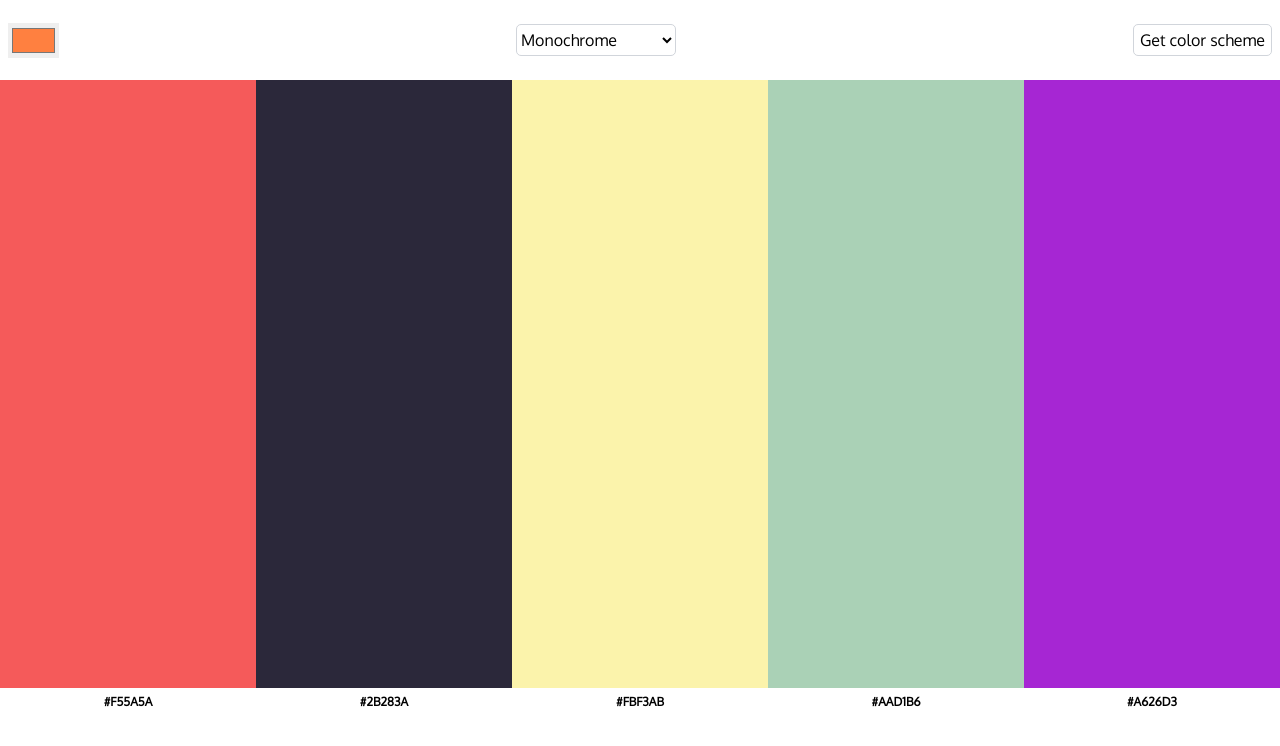
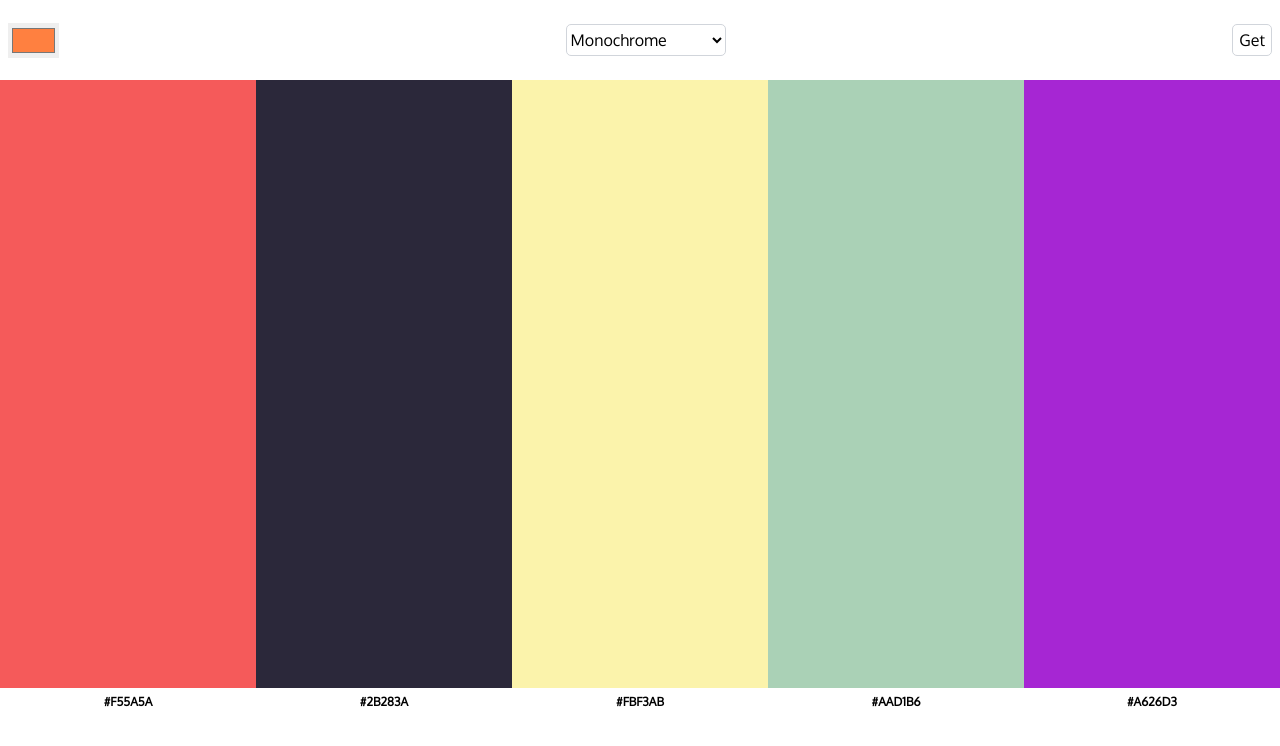
Before and after one commit to dvuCodes/Color-Scheme-Generator-Project, a plain HTML site: page index.html in a window 1280 px wide. Drawn offline with Linux system fonts and the light colour scheme.

Commit message:
Update index.html

```diff
--- a/index.html
+++ b/index.html
@@ -38,9 +38,7 @@
         <option value="triad">triad</option>
         <option value="quad">quad</option>
       </select>
-      <button type="submit" class="submit-btn" id="submit-btn">
-        Get color scheme
-      </button>
+      <button type="submit" class="submit-btn" id="submit-btn">Get</button>
     </form>
 
     <section class="scheme-container" id="scheme-container">
```
